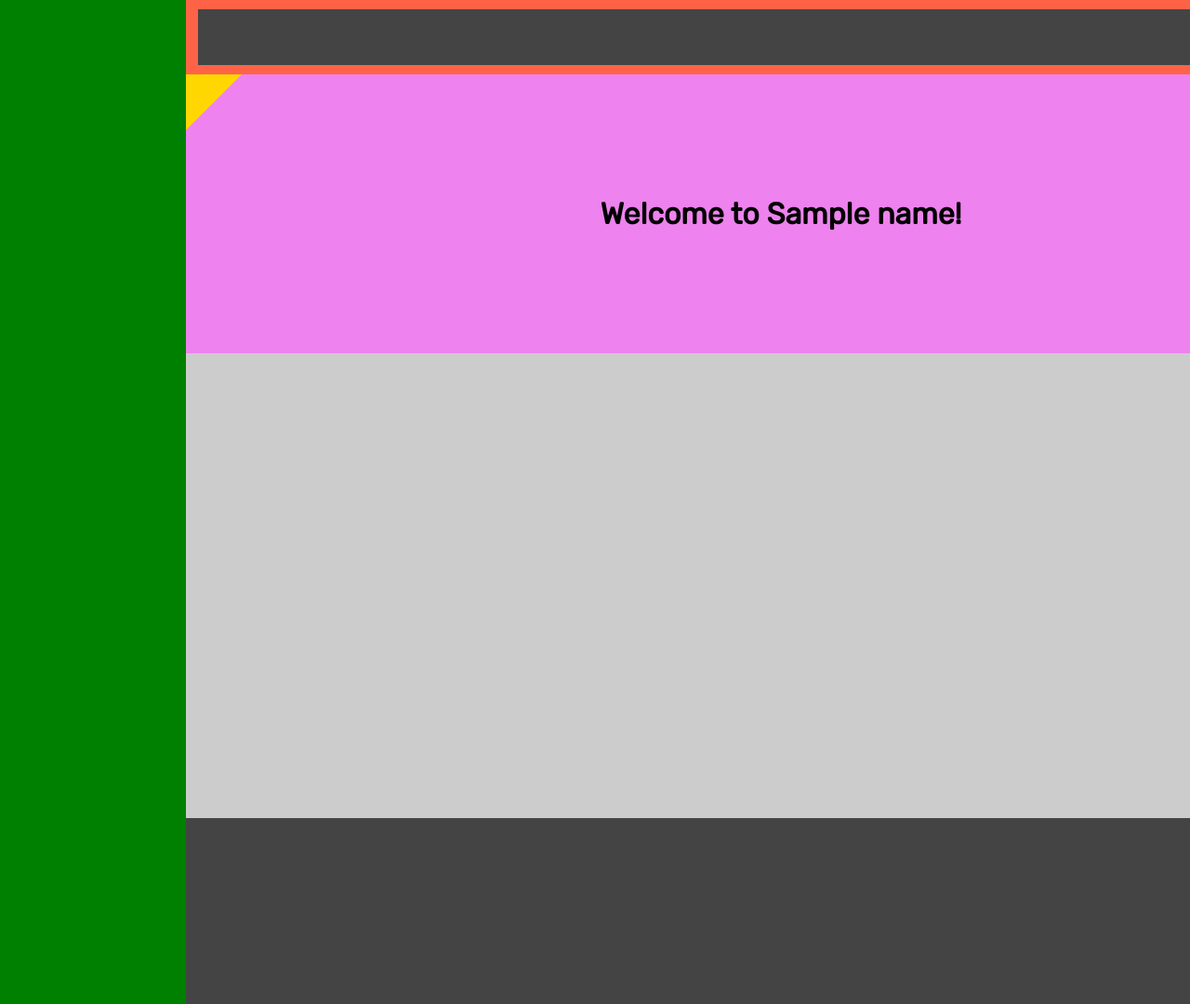
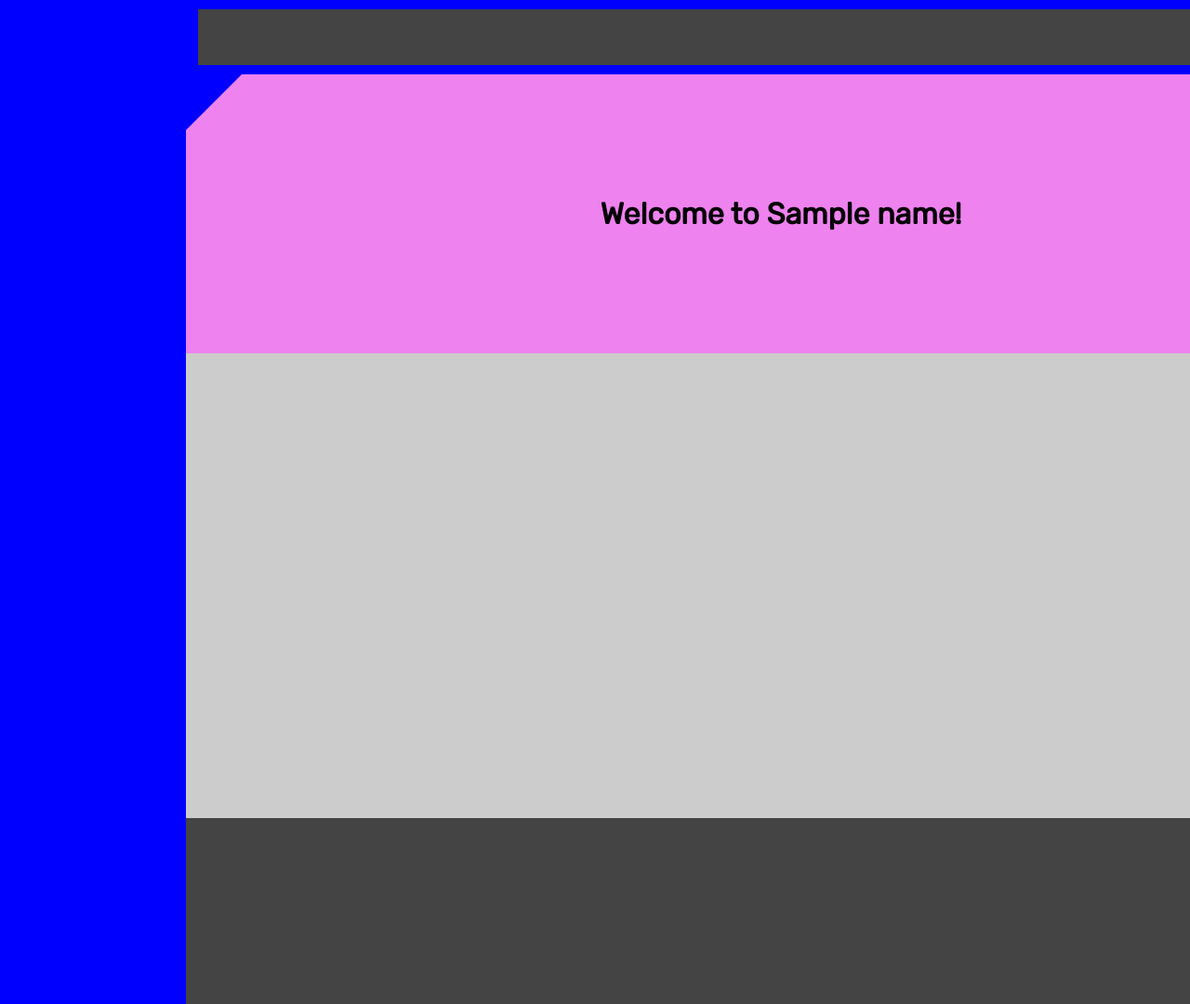
Before and after one commit to codey4k/fs4, a Symfony app: template templates/index/index.html.twig in a window 1280 px wide. Shown: the whole page at 93% size. Run offline with Twig, Linux system fonts and the light colour scheme; the template is opened without the code that fills it: most values are stand-ins (such as "Sample title", 1, 10 or a date in 2020); some libraries are stand-ins or nearby versions.

Commit message:
adding var css

```diff
--- a/public/css/index.css
+++ b/public/css/index.css
@@ -5,6 +5,10 @@
     outline : 0;
     box-sizing : border-box;
     transition : all .6s;
+}
+
+:root {
+    --theme : blue;
 }
 
 body {
@@ -23,5 +27,5 @@ body {
 }
 .menu-left {
     grid-column : 1 / 2;
-    background : green;
+    background : var(--theme);
 }
--- a/public/css/main.css
+++ b/public/css/main.css
@@ -14,7 +14,7 @@
     position : fixed;
     width : 100%;
     height : 80px;
-    background : tomato;
+    background : var(--theme);
 
     display : flex;
 
@@ -27,7 +27,7 @@
     bottom : -60px;
     width : 60px;
     height : 60px;
-    background : gold;
+    background : var(--theme);
 
     clip-path : polygon(0% 0%, 100% 0%, 0% 100%);
 }
```
